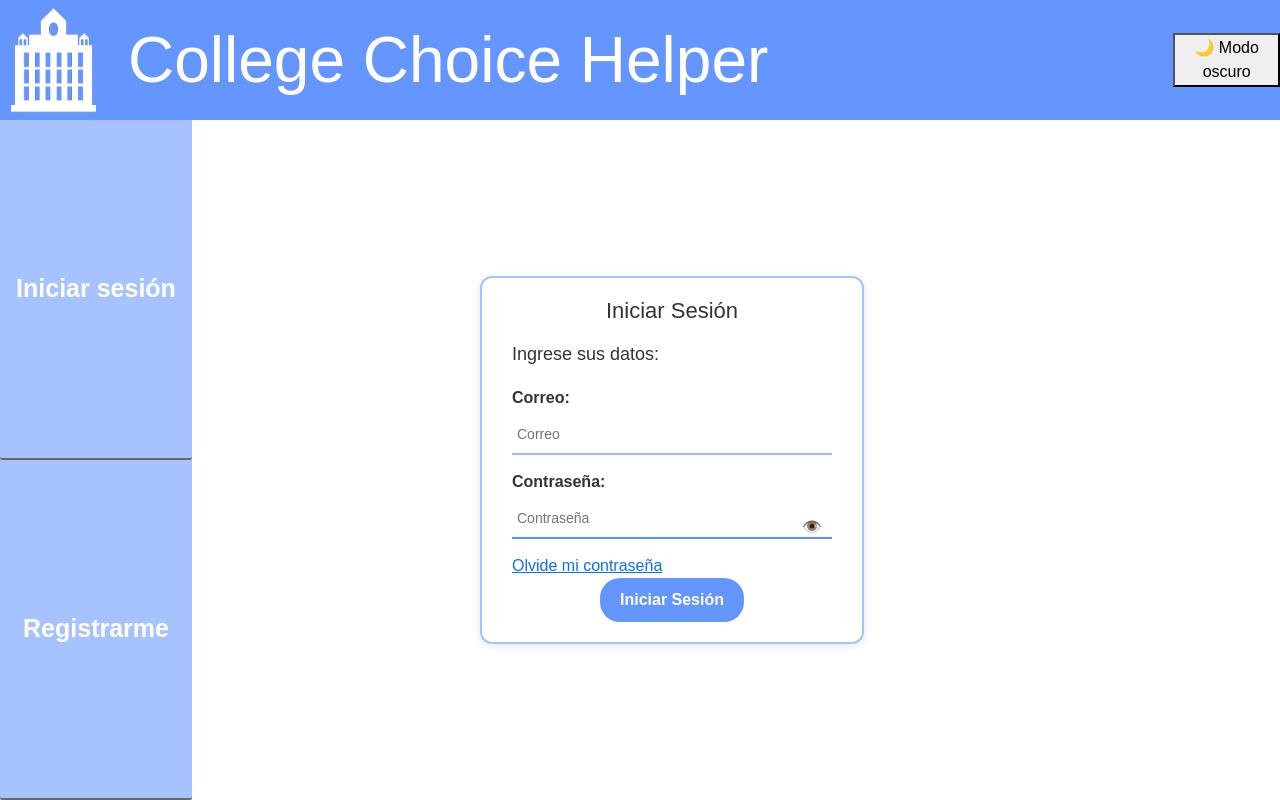
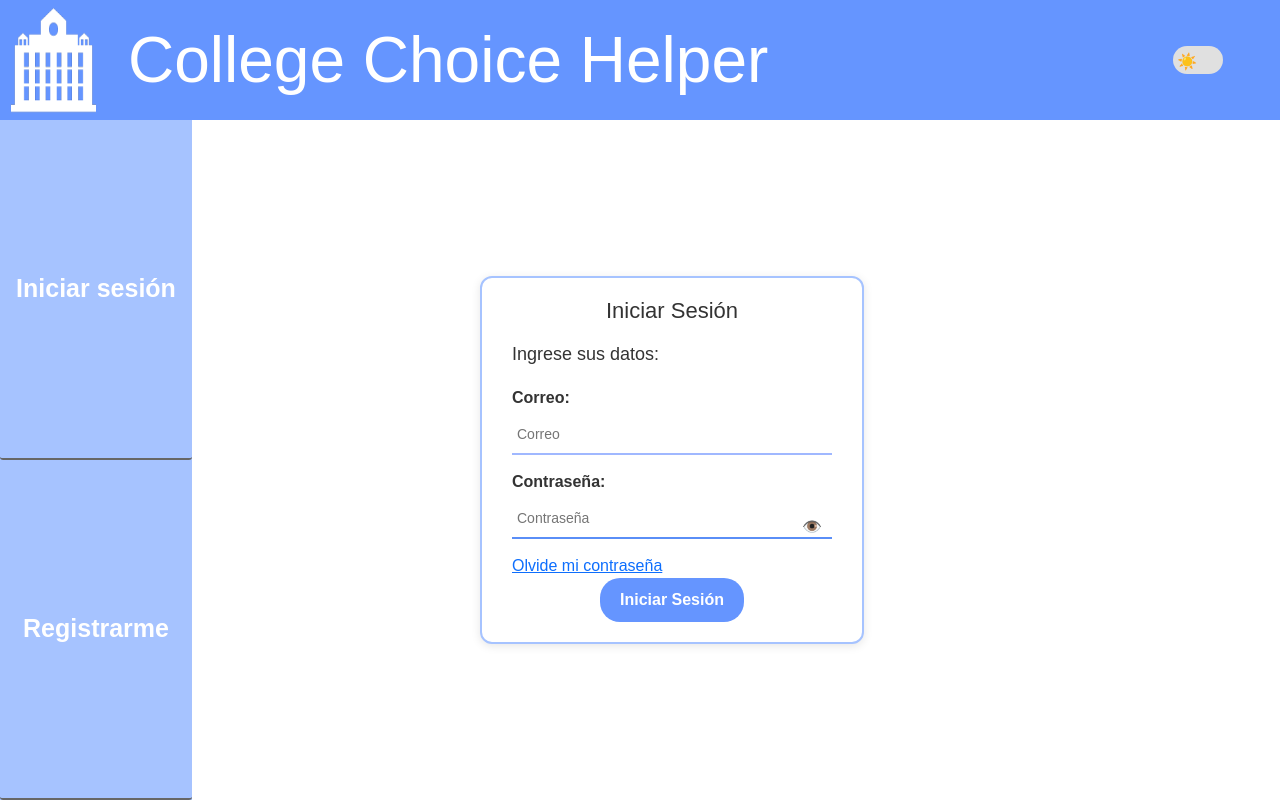
Before and after one commit to law153/Capstone_008D-Proyecto-College-Choice-Helper, a Django app: page /inicio_sesion/ in a window 1280 px wide. Run offline with Django 5.2, Linux system fonts and the light colour scheme; some libraries are stand-ins or nearby versions.

Commit message:
Estilizado del switch del modo oscuro

```diff
--- a/Fase 2/Evidencias Proyecto/Evidencias de sistema/college_choice_helper/core/templates/core/sinCuenta/plantillaSinCuenta.html
+++ b/Fase 2/Evidencias Proyecto/Evidencias de sistema/college_choice_helper/core/templates/core/sinCuenta/plantillaSinCuenta.html
@@ -22,6 +22,55 @@
 
     <body>
 
+        <style>
+            .switch {
+                position: relative;
+                display: inline-block;
+                width: 50px;
+                height: 28px;
+            }
+
+            .switch input {
+                opacity: 0;
+                width: 0;
+                height: 0;
+            }
+
+            .slider {
+                position: absolute;
+                cursor: pointer;
+                top: 0;
+                left: 0;
+                right: 0;
+                bottom: 0;
+                background-color: #e0e0e0;
+                transition: opacity 0.4s;
+                border-radius: 34px;
+            }
+
+            .slider:before {
+                position: absolute;
+                content: "☀️";
+                height: 20px;
+                width: 20px;
+                left: 4px;
+                bottom: 4px;
+                background-color: transparent;
+                transition: 0.3s;
+                border-radius: 50%;
+            }
+
+            /* Estado ON */
+            .switch input:checked + .slider {
+                background-color: #302d2d;
+            }
+
+            .switch input:checked + .slider:before {
+                content: '🌙';
+                transform: translateX(22px);
+            }
+        </style>
+
         <div class="container-fluid ">
             <div class="row">
                 <div class="col-md-1 barraSuperior">
@@ -36,7 +85,9 @@
                 </div>
 
                 <div class="col-md-1 barraSuperior">
-                    <button id="modoOscuroBtn">🌙 Modo oscuro</button>
+                    <label class="switch">
+                    <input type="checkbox" id="modoOscuroBtn">
+                    <span class="slider"></span>
                 </div>
 
             </div>
```
